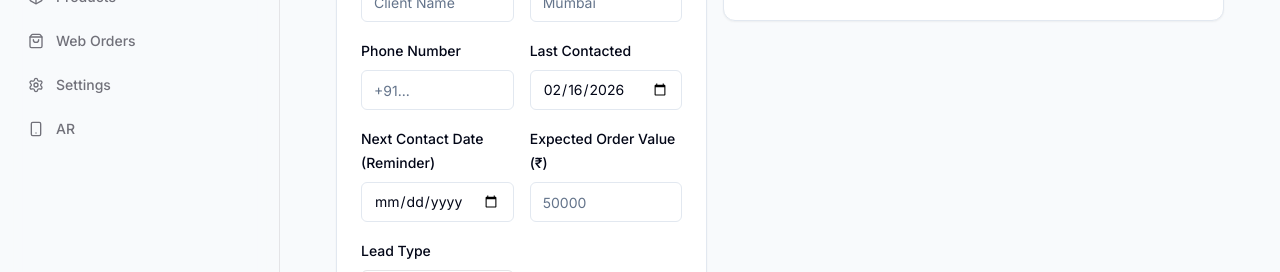
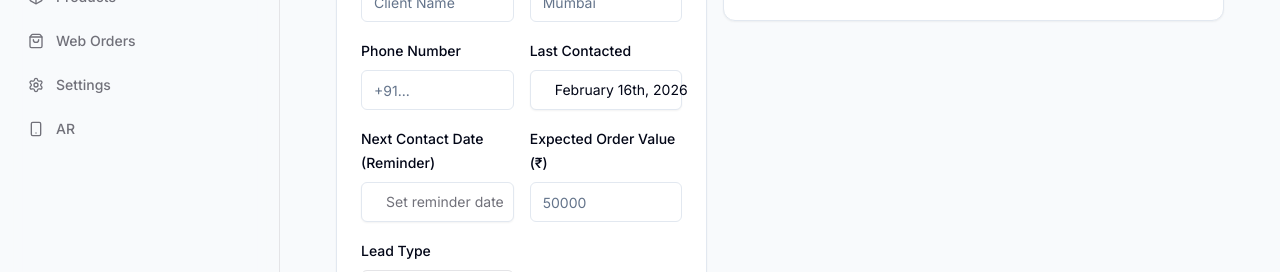
Before and after one commit to Vedantchawlaa/ar-cpw, a Next.js app: page /leads in a window 1280 px wide. Shown: the part 287-559 px from the top of the page. Built offline with nearby package versions, Linux system fonts and the light colour scheme; no server answers; the database is empty.

Commit message:
UI Updated, Shadcn introduced in UI

```diff
--- a/package.json
+++ b/package.json
@@ -21,6 +21,7 @@
     "bcrypt": "^6.0.0",
     "class-variance-authority": "^0.7.1",
     "clsx": "^2.1.1",
+    "date-fns": "^4.1.0",
     "dotenv": "^17.3.1",
     "html2pdf.js": "^0.14.0",
     "jspdf": "^4.1.0",
@@ -32,6 +33,7 @@
     "pg": "^8.18.0",
     "prisma": "^5.22.0",
     "react": "19.2.3",
+    "react-day-picker": "^8.10.1",
     "react-dom": "19.2.3",
     "react-qr-code": "^2.0.18",
     "tailwind-merge": "^3.4.0",
--- a/src/app/(protected)/processing-orders/page.tsx
+++ b/src/app/(protected)/processing-orders/page.tsx
@@ -9,13 +9,14 @@
 import { Input } from "@/components/ui/Input";
 import { useRouter } from "next/navigation";
 import { formatDate } from "@/lib/utils";
+import { DatePicker } from "@/components/ui/DatePicker";
 
 export default function ProcessingOrdersPage() {
     const router = useRouter();
     const [orders, setOrders] = useState<any[]>([]);
     const [loading, setLoading] = useState(true);
-    const [startDate, setStartDate] = useState("");
-    const [endDate, setEndDate] = useState("");
+    const [startDate, setStartDate] = useState<Date | undefined>(undefined);
+    const [endDate, setEndDate] = useState<Date | undefined>(undefined);
     const [searchTerm, setSearchTerm] = useState("");
     const [orderToComplete, setOrderToComplete] = useState<any>(null);
 
@@ -80,8 +81,8 @@
     });
 
     const clearFilters = () => {
-        setStartDate("");
-        setEndDate("");
+        setStartDate(undefined);
+        setEndDate(undefined);
     };
 
     return (
@@ -101,18 +102,18 @@
                         />
                     </div>
                     <div className="flex items-center gap-2 bg-white p-1 rounded-md border border-slate-200">
-                        <Input
-                            type="date"
-                            className="w-40 border-0 focus-visible:ring-0 h-8"
-                            value={startDate}
-                            onChange={(e) => setStartDate(e.target.value)}
+                        <DatePicker
+                            date={startDate}
+                            setDate={setStartDate}
+                            placeholder="From date"
+                            className="w-40"
                         />
                         <span className="text-slate-400">to</span>
-                        <Input
-                            type="date"
-                            className="w-40 border-0 focus-visible:ring-0 h-8"
-                            value={endDate}
-                            onChange={(e) => setEndDate(e.target.value)}
+                        <DatePicker
+                            date={endDate}
+                            setDate={setEndDate}
+                            placeholder="To date"
+                            className="w-40"
                         />
                         {(startDate || endDate) && (
                             <Button variant="ghost" size="icon" className="h-8 w-8 text-slate-400" onClick={clearFilters}>
@@ -153,15 +154,14 @@
                                             <td className="px-4 py-3">{item.lead.name}</td>
                                             <td className="px-4 py-3 text-zinc-500">{formatDate(item.date)}</td>
                                             <td className="px-4 py-3">
-                                                <Input
-                                                    type="date"
-                                                    className="w-32 h-8 text-xs"
-                                                    value={item.deadline ? new Date(item.deadline).toISOString().split('T')[0] : ''}
-                                                    onChange={async (e) => {
-                                                        const newDeadline = e.target.value;
-                                                        await updateOrderStatus(item.id, item.status, newDeadline);
+                                                <DatePicker
+                                                    date={item.deadline ? new Date(item.deadline) : undefined}
+                                                    setDate={async (newDate) => {
+                                                        const deadlineStr = newDate ? newDate.toISOString().split('T')[0] : '';
+                                                        await updateOrderStatus(item.id, item.status, deadlineStr);
                                                         fetchData();
                                                     }}
+                                                    className="w-40"
                                                 />
                                             </td>
                                             <td className="px-4 py-3">
--- a/src/app/(protected)/sales/page.tsx
+++ b/src/app/(protected)/sales/page.tsx
@@ -9,13 +9,14 @@
 import { Input } from "@/components/ui/Input";
 import { useRouter } from "next/navigation";
 import { formatDate } from "@/lib/utils";
+import { DatePicker } from "@/components/ui/DatePicker";
 
 export default function SalesPage() {
     const router = useRouter();
     const [sales, setSales] = useState<any[]>([]);
     const [loading, setLoading] = useState(true);
-    const [startDate, setStartDate] = useState("");
-    const [endDate, setEndDate] = useState("");
+    const [startDate, setStartDate] = useState<Date | undefined>(undefined);
+    const [endDate, setEndDate] = useState<Date | undefined>(undefined);
 
     const fetchData = async () => {
         setLoading(true);
@@ -69,8 +70,8 @@
     const completedSalesCount = finalSales.length;
 
     const clearFilters = () => {
-        setStartDate("");
-        setEndDate("");
+        setStartDate(undefined);
+        setEndDate(undefined);
     };
 
     return (
@@ -82,18 +83,18 @@
                 </div>
                 <div className="flex flex-wrap items-center gap-2">
                     <div className="flex items-center gap-2 bg-white p-1 rounded-md border border-slate-200">
-                        <Input
-                            type="date"
-                            className="w-40 border-0 focus-visible:ring-0 h-8"
-                            value={startDate}
-                            onChange={(e) => setStartDate(e.target.value)}
+                        <DatePicker
+                            date={startDate}
+                            setDate={setStartDate}
+                            placeholder="From date"
+                            className="w-40"
                         />
                         <span className="text-slate-400">to</span>
-                        <Input
-                            type="date"
-                            className="w-40 border-0 focus-visible:ring-0 h-8"
-                            value={endDate}
-                            onChange={(e) => setEndDate(e.target.value)}
+                        <DatePicker
+                            date={endDate}
+                            setDate={setEndDate}
+                            placeholder="To date"
+                            className="w-40"
                         />
                         {(startDate || endDate) && (
                             <Button variant="ghost" size="icon" className="h-8 w-8 text-slate-400" onClick={clearFilters}>
--- a/src/app/globals.css
+++ b/src/app/globals.css
@@ -31,6 +31,11 @@
      I will keep the dark mode media query for future proofing but ensure the default :root is light. */
 }
 
+html, body {
+  overflow-x: hidden;
+  max-width: 100vw;
+}
+
 @layer base {
   * {
     @apply border-border;
--- a/src/app/page.tsx
+++ b/src/app/page.tsx
@@ -28,7 +28,7 @@
 
       <main className="flex-1">
         {/* Luxury Hero Section */}
-        <section className="relative w-full py-20 lg:py-32 flex items-center justify-center overflow-hidden bg-slate-50">
+        <section className="relative w-full py-20 lg:py-32 flex items-center justify-center overflow-x-hidden bg-slate-50">
           <div className="container px-4 md:px-6 relative z-10">
             <div className="flex flex-col items-center text-center space-y-10">
               <div className="space-y-6 max-w-4xl">
@@ -97,7 +97,7 @@
         </section>
 
         {/* Value Proposition */}
-        <section id="services" className="w-full py-24 bg-slate-900 text-white overflow-hidden relative">
+        <section id="services" className="relative w-full py-24 bg-slate-900 text-white overflow-hidden">
           <div className="container px-4 md:px-6 relative z-10">
             <div className="grid gap-12 lg:grid-cols-2 items-center">
               <div className="space-y-8">
--- a/src/components/dashboard/DashboardFilter.tsx
+++ b/src/components/dashboard/DashboardFilter.tsx
@@ -7,6 +7,7 @@
 // @ts-ignore
 import { Calendar, ChevronDown, ListFilter, X } from "lucide-react";
 import { cn } from "@/lib/utils";
+import { DatePicker } from "@/components/ui/DatePicker";
 
 const PRESETS = [
     { label: "Last 24 hrs", value: "24h" },
@@ -24,8 +25,12 @@
 
     const currentRange = searchParams.get("range") || "all";
     const [isOpen, setIsOpen] = useState(false);
-    const [startDate, setStartDate] = useState(searchParams.get("from") || "");
-    const [endDate, setEndDate] = useState(searchParams.get("to") || "");
+    const [startDate, setStartDate] = useState<Date | undefined>(
+        searchParams.get("from") ? new Date(searchParams.get("from")!) : undefined
+    );
+    const [endDate, setEndDate] = useState<Date | undefined>(
+        searchParams.get("to") ? new Date(searchParams.get("to")!) : undefined
+    );
 
     const updateFilter = (range: string, from?: string, to?: string) => {
         const params = new URLSearchParams(searchParams.toString());
@@ -44,7 +49,9 @@
     };
 
     const handleCustomSubmit = () => {
-        updateFilter("custom", startDate, endDate);
+        const fromStr = startDate ? startDate.toISOString().split('T')[0] : "";
+        const toStr = endDate ? endDate.toISOString().split('T')[0] : "";
+        updateFilter("custom", fromStr, toStr);
         setIsOpen(false);
     };
 
@@ -112,17 +119,17 @@
                             <div className="space-y-2">
                                 <label className="text-[10px] uppercase font-bold text-slate-500 px-1 tracking-wider text-left block">Date Range</label>
                                 <div className="grid grid-cols-1 gap-2 p-1 text-left">
-                                    <Input
-                                        type="date"
-                                        className="h-8 text-xs"
-                                        value={startDate}
-                                        onChange={(e) => setStartDate(e.target.value)}
+                                    <DatePicker
+                                        date={startDate}
+                                        setDate={setStartDate}
+                                        placeholder="From date"
+                                        className="h-8"
                                     />
-                                    <Input
-                                        type="date"
-                                        className="h-8 text-xs"
-                                        value={endDate}
-                                        onChange={(e) => setEndDate(e.target.value)}
+                                    <DatePicker
+                                        date={endDate}
+                                        setDate={setEndDate}
+                                        placeholder="To date"
+                                        className="h-8"
                                     />
                                 </div>
                             </div>
--- a/src/components/leads/LeadForm.tsx
+++ b/src/components/leads/LeadForm.tsx
@@ -6,6 +6,7 @@
 import { Card, CardHeader, CardTitle, CardContent, CardFooter } from "@/components/ui/Card";
 import { createLead, updateLead } from "@/lib/actions/lead-actions";
 import { Lead } from "@prisma/client";
+import { DatePicker } from "@/components/ui/DatePicker";
 
 interface LeadFormProps {
     initialData?: Lead | null;
@@ -15,6 +16,13 @@
 export function LeadForm({ initialData, onSuccess }: LeadFormProps) {
     const [error, setError] = useState<string | null>(null);
     const formRef = useRef<HTMLFormElement>(null);
+
+    const [lastContacted, setLastContacted] = useState<Date | undefined>(
+        initialData?.lastContacted ? new Date(initialData.lastContacted) : new Date()
+    );
+    const [nextContactDate, setNextContactDate] = useState<Date | undefined>(
+        (initialData as any)?.nextContactDate ? new Date((initialData as any).nextContactDate) : undefined
+    );
 
     const handleSubmit = async (formData: FormData) => {
         setError(null);
@@ -60,21 +68,27 @@
                         </div>
                         <div className="space-y-2">
                             <label htmlFor="lastContacted" className="text-sm font-medium">Last Contacted</label>
-                            <Input
-                                id="lastContacted"
+                            <DatePicker
+                                date={lastContacted}
+                                setDate={setLastContacted}
+                            />
+                            <input
+                                type="hidden"
                                 name="lastContacted"
-                                type="date"
-                                required
-                                defaultValue={initialData?.lastContacted ? (initialData.lastContacted as any).toISOString().split('T')[0] : new Date().toISOString().split('T')[0]}
+                                value={lastContacted ? lastContacted.toISOString().split('T')[0] : ""}
                             />
                         </div>
                         <div className="space-y-2">
                             <label htmlFor="nextContactDate" className="text-sm font-medium">Next Contact Date (Reminder)</label>
-                            <Input
-                                id="nextContactDate"
+                            <DatePicker
+                                date={nextContactDate}
+                                setDate={setNextContactDate}
+                                placeholder="Set reminder date"
+                            />
+                            <input
+                                type="hidden"
                                 name="nextContactDate"
-                                type="date"
-                                defaultValue={(initialData as any)?.nextContactDate ? ((initialData as any).nextContactDate as any).toISOString().split('T')[0] : ""}
+                                value={nextContactDate ? nextContactDate.toISOString().split('T')[0] : ""}
                             />
                         </div>
                         <div className="space-y-2">
--- a/src/components/transactions/TransactionForm.tsx
+++ b/src/components/transactions/TransactionForm.tsx
@@ -7,11 +7,13 @@
 import { Input } from "@/components/ui/Input";
 import { Card, CardHeader, CardTitle, CardDescription, CardContent, CardFooter } from "@/components/ui/Card";
 import { addTransaction } from "@/lib/actions/transaction-actions";
+import { DatePicker } from "@/components/ui/DatePicker";
 
 export function TransactionForm() {
     const [state, dispatch] = useActionState(addTransaction, undefined);
     const formRef = useRef<HTMLFormElement>(null);
     const [type, setType] = useState("EXPENSE");
+    const [date, setDate] = useState<Date | undefined>(new Date());
 
     const expenseCategories = [
         "Food",
@@ -82,7 +84,8 @@
 
                     <div className="space-y-2">
                         <label className="text-sm font-medium">Date</label>
-                        <Input name="date" type="date" defaultValue={new Date().toISOString().split('T')[0]} required />
+                        <DatePicker date={date} setDate={setDate} />
+                        <input type="hidden" name="date" value={date ? date.toISOString().split('T')[0] : ""} />
                     </div>
 
                     {state && (
--- /dev/null
+++ b/src/components/ui/Calendar.tsx
@@ -0,0 +1,67 @@
+"use client";
+
+import * as React from "react";
+import { ChevronLeft, ChevronRight } from "lucide-react";
+import { DayPicker } from "react-day-picker";
+
+import { cn } from "@/lib/utils";
+import { buttonVariants } from "@/components/ui/Button";
+import "react-day-picker/dist/style.css";
+
+export type CalendarProps = React.ComponentProps<typeof DayPicker>;
+
+function Calendar({
+    className,
+    classNames,
+    showOutsideDays = true,
+    ...props
+}: CalendarProps) {
+    return (
+        <DayPicker
+            showOutsideDays={showOutsideDays}
+            className={cn("p-3", className)}
+            classNames={{
+                months: "flex flex-col sm:flex-row space-y-4 sm:space-x-4 sm:space-y-0",
+                month: "space-y-4",
+                caption: "flex justify-center pt-1 relative items-center",
+                caption_label: "text-sm font-medium",
+                nav: "space-x-1 flex items-center",
+                nav_button: cn(
+                    buttonVariants({ variant: "outline" }),
+                    "h-7 w-7 bg-transparent p-0 opacity-50 hover:opacity-100"
+                ),
+                nav_button_previous: "absolute left-1",
+                nav_button_next: "absolute right-1",
+                table: "w-full border-collapse space-y-1",
+                head_row: "flex",
+                head_cell:
+                    "text-muted-foreground rounded-md w-9 font-normal text-[0.8rem]",
+                row: "flex w-full mt-2",
+                cell: "h-9 w-9 text-center text-sm p-0 relative [&:has([aria-selected].day-range-end)]:rounded-r-md [&:has([aria-selected].day-outside)]:bg-accent/50 [&:has([aria-selected])]:bg-accent first:[&:has([aria-selected])]:rounded-l-md last:[&:has([aria-selected])]:rounded-r-md focus-within:relative focus-within:z-20",
+                day: cn(
+                    buttonVariants({ variant: "ghost" }),
+                    "h-9 w-9 p-0 font-normal aria-selected:opacity-100"
+                ),
+                day_range_end: "day-range-end",
+                day_selected:
+                    "bg-primary text-primary-foreground hover:bg-primary hover:text-primary-foreground focus:bg-primary focus:text-primary-foreground",
+                day_today: "bg-accent text-accent-foreground",
+                day_outside:
+                    "day-outside text-muted-foreground opacity-50 aria-selected:bg-slate-100/50 aria-selected:text-muted-foreground aria-selected:opacity-30",
+                day_disabled: "text-muted-foreground opacity-50",
+                day_range_middle:
+                    "aria-selected:bg-accent aria-selected:text-accent-foreground",
+                day_hidden: "invisible",
+                ...classNames,
+            }}
+            components={{
+                IconLeft: ({ ...props }) => <ChevronLeft className="h-4 w-4" />,
+                IconRight: ({ ...props }) => <ChevronRight className="h-4 w-4" />,
+            }}
+            {...props}
+        />
+    );
+}
+Calendar.displayName = "Calendar";
+
+export { Calendar };
--- /dev/null
+++ b/src/components/ui/DatePicker.tsx
@@ -0,0 +1,61 @@
+"use client";
+
+import * as React from "react";
+import { format } from "date-fns";
+import { Calendar as CalendarIcon } from "lucide-react";
+
+import { cn } from "@/lib/utils";
+import { Button } from "@/components/ui/Button";
+import { Calendar } from "@/components/ui/Calendar";
+
+interface DatePickerProps {
+    date?: Date;
+    setDate: (date: Date | undefined) => void;
+    placeholder?: string;
+    className?: string;
+}
+
+export function DatePicker({ date, setDate, placeholder = "Pick a date", className }: DatePickerProps) {
+    const [isOpen, setIsOpen] = React.useState(false);
+    const containerRef = React.useRef<HTMLDivElement>(null);
+
+    React.useEffect(() => {
+        const handleClickOutside = (event: MouseEvent) => {
+            if (containerRef.current && !containerRef.current.contains(event.target as Node)) {
+                setIsOpen(false);
+            }
+        };
+        document.addEventListener("mousedown", handleClickOutside);
+        return () => document.removeEventListener("mousedown", handleClickOutside);
+    }, []);
+
+    return (
+        <div className={cn("relative", className)} ref={containerRef}>
+            <Button
+                variant={"outline"}
+                className={cn(
+                    "w-full justify-start text-left font-normal h-10",
+                    !date && "text-muted-foreground"
+                )}
+                onClick={() => setIsOpen(!isOpen)}
+                type="button"
+            >
+                <CalendarIcon className="mr-2 h-4 w-4" />
+                {date ? format(date, "PPP") : <span>{placeholder}</span>}
+            </Button>
+            {isOpen && (
+                <div className="absolute top-full left-0 mt-2 z-50 bg-white border border-slate-200 rounded-md shadow-lg animate-in fade-in zoom-in-95 duration-100">
+                    <Calendar
+                        mode="single"
+                        selected={date}
+                        onSelect={(d) => {
+                            setDate(d);
+                            setIsOpen(false);
+                        }}
+                        initialFocus
+                    />
+                </div>
+            )}
+        </div>
+    );
+}
```
Also changed, not shown: 1 other file (tests, documents, lock files or other folders).
